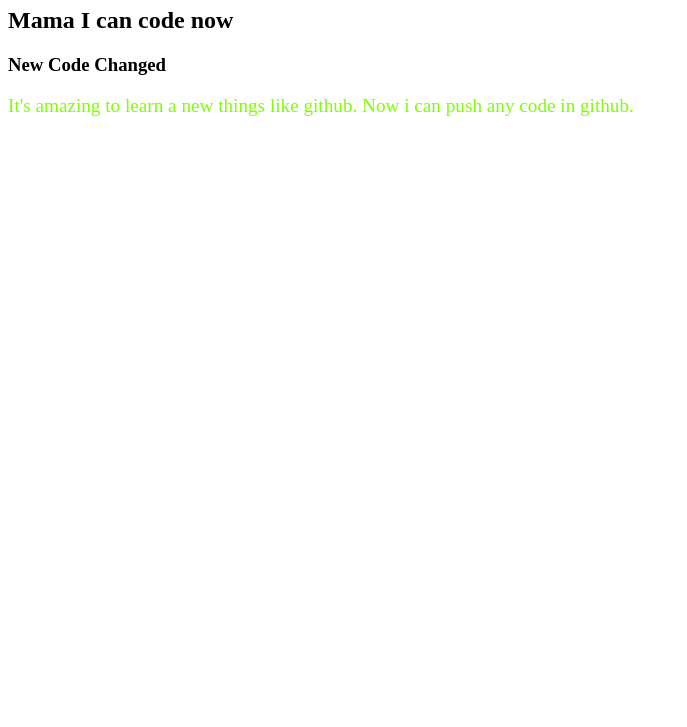
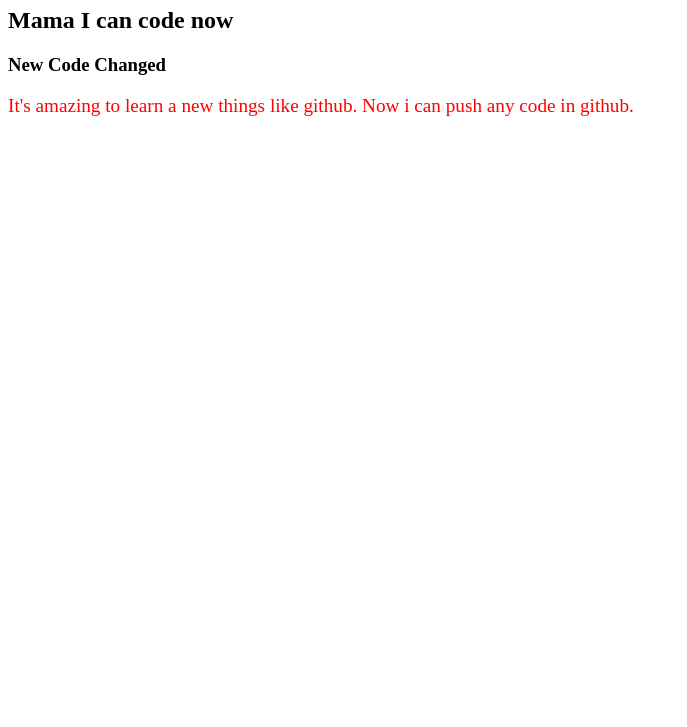
Before and after one commit to RimonNath/my-second-demo-repo, a plain HTML site: page index.html in a window 1280 px wide. Shown: the part 73-800 px from the top of the page, without its empty margins (0-687 px from the left). Drawn offline with Linux system fonts and the light colour scheme.

Commit message:
Color Changed

```diff
--- a/style.css
+++ b/style.css
@@ -1,5 +1,5 @@
 p{
-    color: chartreuse;
+    color: red;
     font-size: larger;
 
 
```
